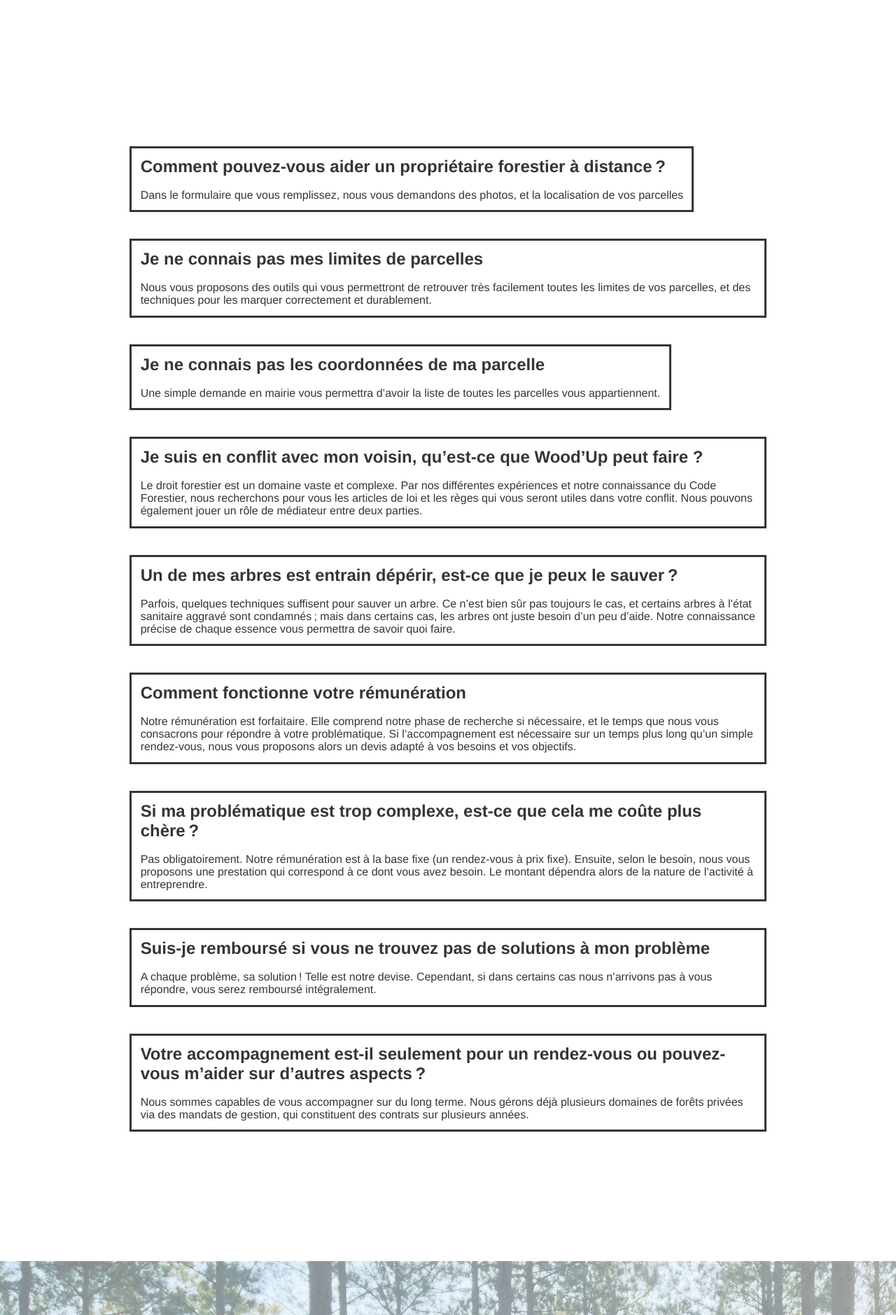
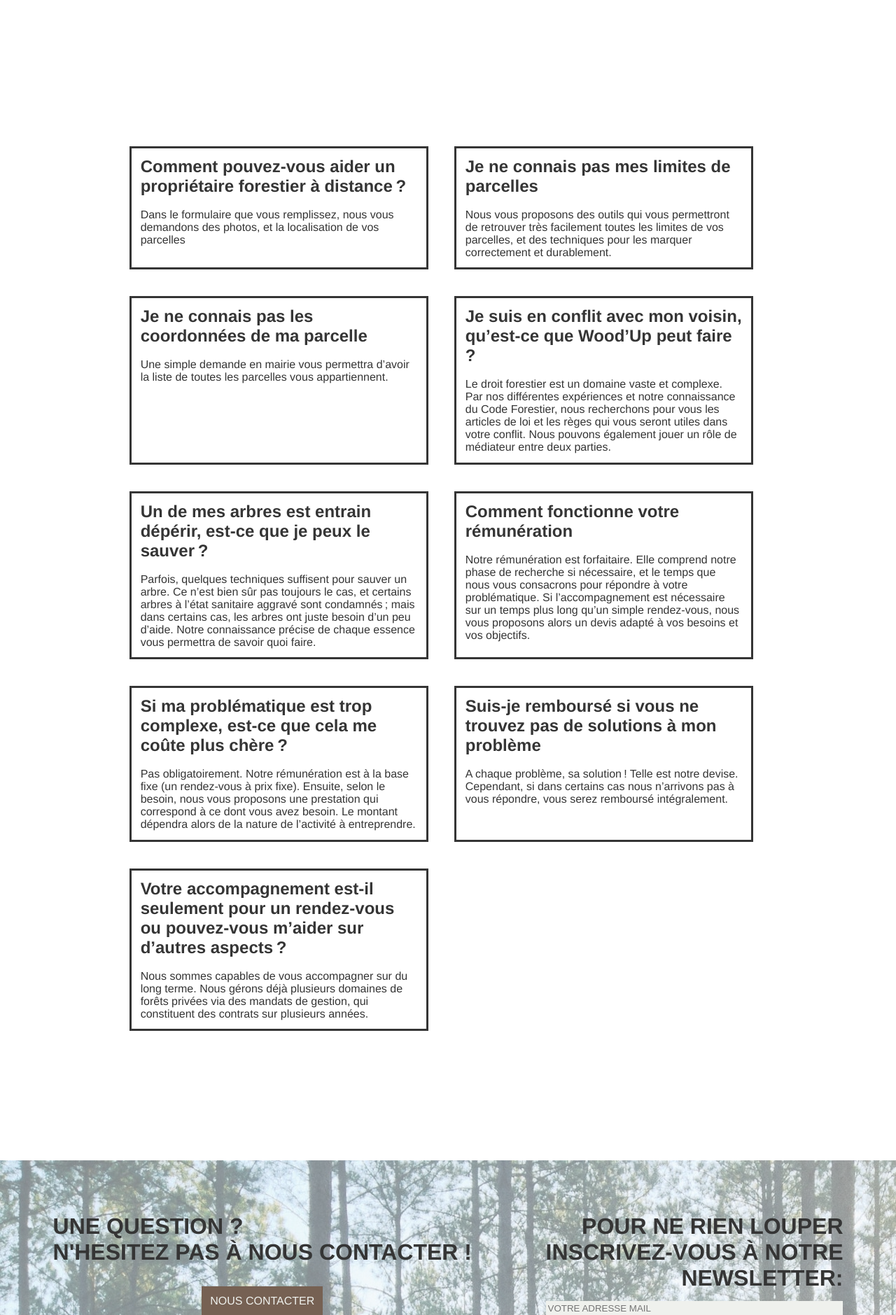
Before and after one commit to Nohan75/woodUp, a PHP site: page /faq.php in a window 1280 px wide. Shown: the part 498-2377 px from the top of the page at 70% size. Run offline with PHP 8.4, Linux system fonts and the light colour scheme.

Commit message:
Ajout style page FAQ

```diff
--- a/css/styleFAQ.css
+++ b/css/styleFAQ.css
@@ -16,6 +16,8 @@
     margin: 2%;
     padding: 1.3%;
     border: 3px solid;
+    width: 45%;
+    min-width: 250px;
 }
 
 .ab{
```
